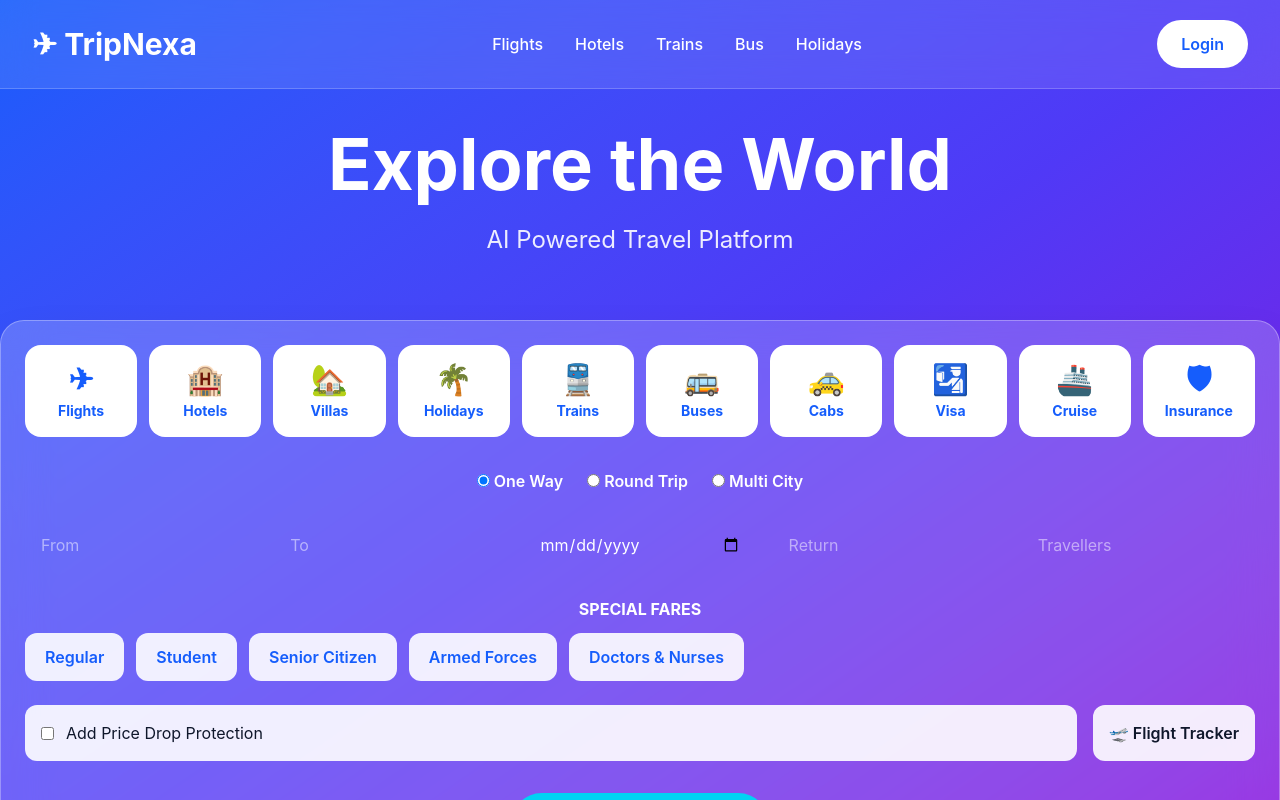
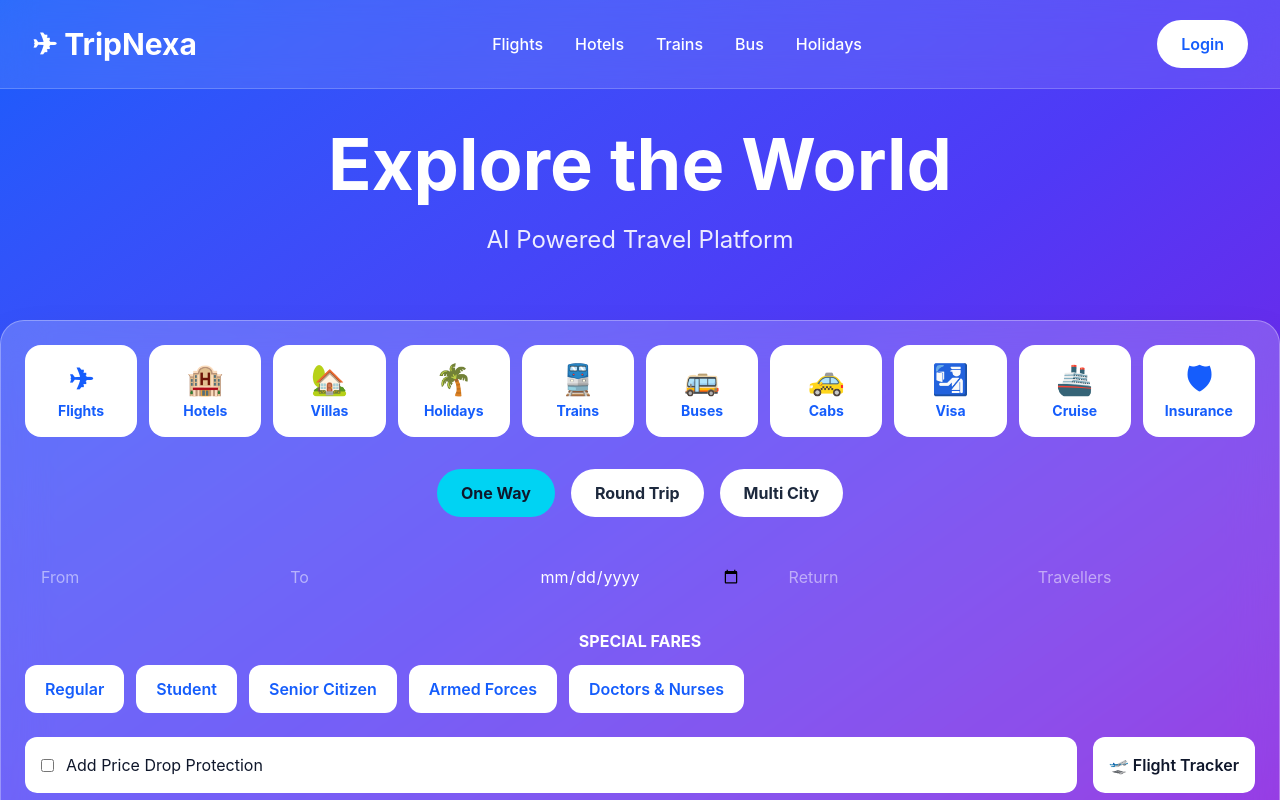
Before and after one commit to aryan20065-cloud/TripNexa, a React (Vite) app in the folder client/: page / in a window 1280 px wide. Shown: the top 800 px of the page. Built offline with nearby package versions, Linux system fonts and the light colour scheme.

Commit message:
Updated homepage search box design

```diff
--- a/client/src/components/search/SearchBox.jsx
+++ b/client/src/components/search/SearchBox.jsx
@@ -1,6 +1,9 @@
 import { Link } from "react-router-dom";
+import { useState } from "react";
 
 function SearchBox() {
+  const [tripType, setTripType] = useState("oneway");
+
   const services = [
     { icon: "✈", label: "Flights", path: "/flights" },
     { icon: "🏨", label: "Hotels", path: "/hotels" },
@@ -24,6 +27,9 @@ function SearchBox() {
 
   return (
     <div className="mt-16 mx-auto max-w-7xl rounded-3xl bg-white/20 backdrop-blur-xl border border-white/30 shadow-2xl p-6">
+
+      {/* Services */}
+
       <div className="grid grid-cols-2 md:grid-cols-5 lg:grid-cols-10 gap-3 mb-8">
         {services.map((service) => (
           <Link
@@ -37,62 +43,130 @@ function SearchBox() {
         ))}
       </div>
 
-      <div className="flex flex-wrap justify-center gap-6 text-white font-semibold mb-6">
-        <label>
-          <input type="radio" name="trip" defaultChecked /> One Way
-        </label>
-        <label>
-          <input type="radio" name="trip" /> Round Trip
-        </label>
-        <label>
-          <input type="radio" name="trip" /> Multi City
-        </label>
+      {/* Trip Type */}
+
+      <div className="flex justify-center gap-4 mb-8">
+
+        <button
+          onClick={() => setTripType("oneway")}
+          className={`px-6 py-3 rounded-full font-bold transition ${
+            tripType === "oneway"
+              ? "bg-cyan-400 text-slate-900"
+              : "bg-white text-slate-800"
+          }`}
+        >
+          One Way
+        </button>
+
+        <button
+          onClick={() => setTripType("roundtrip")}
+          className={`px-6 py-3 rounded-full font-bold transition ${
+            tripType === "roundtrip"
+              ? "bg-cyan-400 text-slate-900"
+              : "bg-white text-slate-800"
+          }`}
+        >
+          Round Trip
+        </button>
+
+        <button
+          onClick={() => setTripType("multicity")}
+          className={`px-6 py-3 rounded-full font-bold transition ${
+            tripType === "multicity"
+              ? "bg-cyan-400 text-slate-900"
+              : "bg-white text-slate-800"
+          }`}
+        >
+          Multi City
+        </button>
+
       </div>
 
+      {/* Search Inputs */}
+
       <div className="grid md:grid-cols-5 gap-4">
-        <input className="p-4 rounded-2xl outline-none" placeholder="From" />
-        <input className="p-4 rounded-2xl outline-none" placeholder="To" />
-        <input className="p-4 rounded-2xl outline-none" type="date" />
-        <input className="p-4 rounded-2xl outline-none" placeholder="Return" />
-        <input className="p-4 rounded-2xl outline-none" placeholder="Travellers" />
+
+        <input
+          className="p-4 rounded-2xl outline-none"
+          placeholder="From"
+        />
+
+        <input
+          className="p-4 rounded-2xl outline-none"
+          placeholder="To"
+        />
+
+        <input
+          className="p-4 rounded-2xl outline-none"
+          type="date"
+        />
+
+        <input
+          className="p-4 rounded-2xl outline-none"
+          placeholder="Return"
+        />
+
+        <input
+          className="p-4 rounded-2xl outline-none"
+          placeholder="Travellers"
+        />
+
       </div>
 
+      {/* Special Fares */}
+
       <div className="mt-6">
-        <h3 className="text-white font-bold mb-3">SPECIAL FARES</h3>
+
+        <h3 className="text-white font-bold mb-3">
+          SPECIAL FARES
+        </h3>
+
         <div className="flex flex-wrap gap-3">
+
           {fares.map((fare) => (
             <button
               key={fare}
-              className="bg-white/90 text-blue-600 px-5 py-3 rounded-xl font-semibold hover:bg-cyan-300 transition"
+              className="bg-white text-blue-600 px-5 py-3 rounded-xl font-semibold hover:bg-cyan-300 transition"
             >
               {fare}
             </button>
           ))}
+
         </div>
+
       </div>
 
+      {/* Price Protection */}
+
       <div className="mt-6 flex flex-col md:flex-row gap-4 items-center">
-        <label className="flex items-center gap-3 bg-white/90 text-slate-900 p-4 rounded-xl flex-1">
+
+        <label className="flex items-center gap-3 bg-white text-slate-900 p-4 rounded-xl flex-1">
           <input type="checkbox" />
           Add Price Drop Protection
         </label>
 
         <Link
           to="/flight-tracker"
-          className="bg-white/90 text-slate-900 p-4 rounded-xl font-semibold hover:bg-cyan-300"
+          className="bg-white text-slate-900 p-4 rounded-xl font-semibold hover:bg-cyan-300"
         >
           🛫 Flight Tracker
         </Link>
+
       </div>
 
+      {/* Search */}
+
       <div className="text-center mt-8">
+
         <Link
           to="/flights"
           className="inline-block bg-cyan-400 text-slate-900 px-20 py-4 rounded-full text-2xl font-bold hover:scale-105 transition"
         >
           SEARCH
         </Link>
+
       </div>
+
     </div>
   );
 }
```
